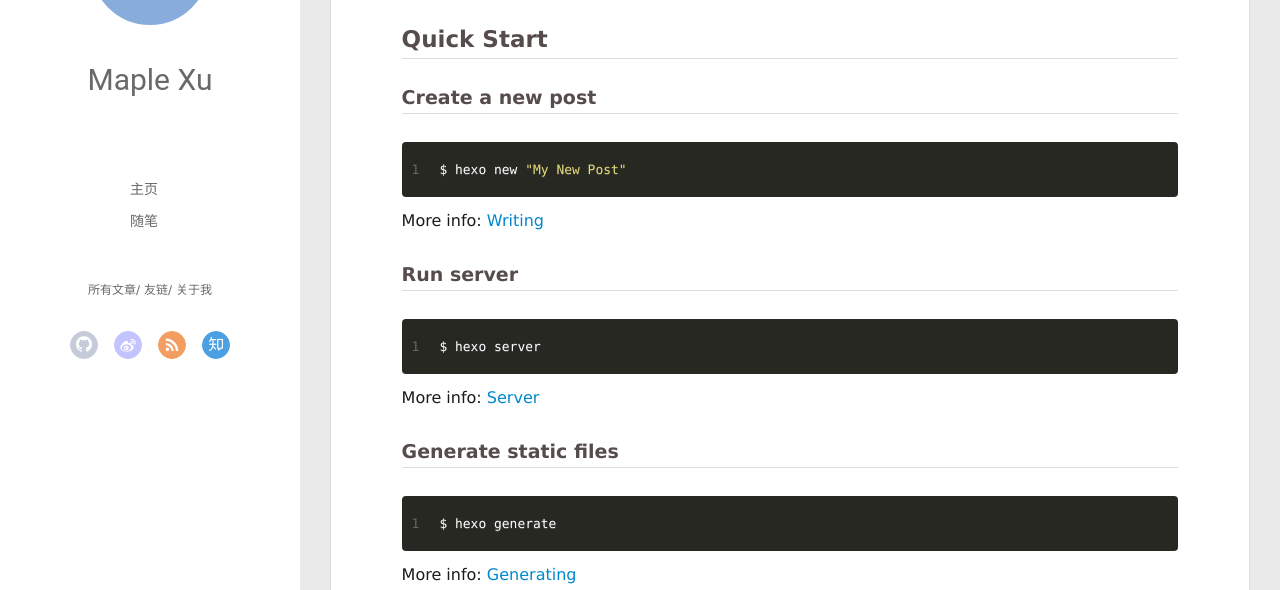
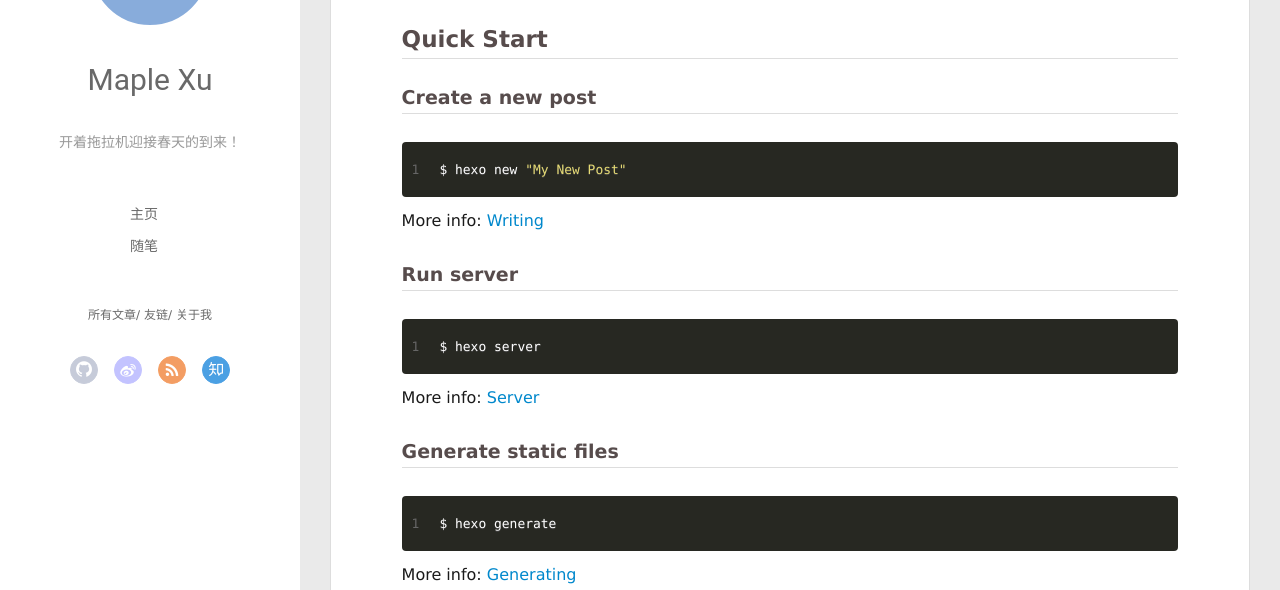
Before and after one commit to maple023/maple023.github.io, a plain HTML site: page 2017/05/12/hello-world/index.html in a window 1280 px wide. Shown: the part 210-800 px from the top of the page. Drawn offline with Linux system fonts and the light colour scheme.

Commit message:
Site updated: 2017-05-12 14:54:29

```diff
--- a/2017/05/12/hello-world/index.html
+++ b/2017/05/12/hello-world/index.html
@@ -51,6 +51,8 @@
 		<hgroup>
 		  <h1 class="header-author"><a href="/">Maple Xu</a></h1>
 		</hgroup>
+
+		<p class="header-subtitle">开着拖拉机迎接春天的到来！</p>
 
 
 		<nav class="header-menu">
@@ -109,6 +111,8 @@
 			<hgroup>
 			  <h1 class="header-author js-header-author">Maple Xu</h1>
 			</hgroup>
+
+			<p class="header-subtitle"><i class="icon icon-quo-left"></i>开着拖拉机迎接春天的到来！<i class="icon icon-quo-right"></i></p>
 
 
 
```
Also changed, not shown: archives/2017/05/index.html (+4 -0 lines), archives/2017/index.html (+4 -0 lines), archives/index.html (+4 -0 lines), index.html (+4 -0 lines).
